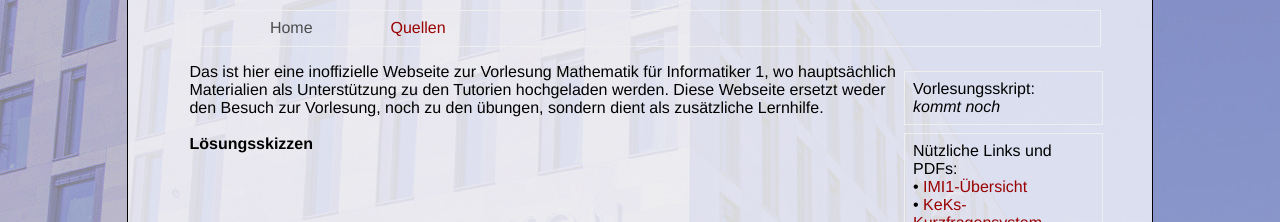
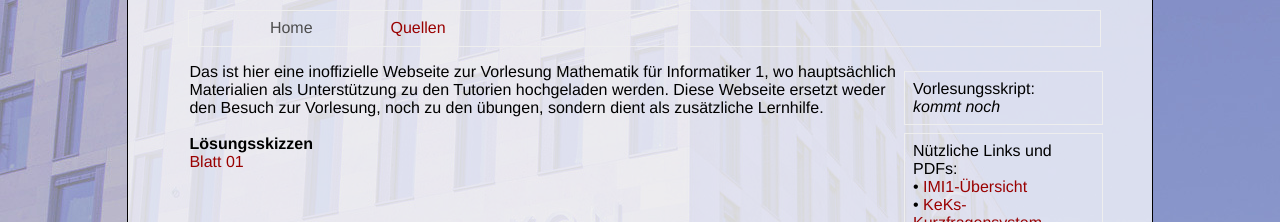
Before and after one commit to salathbar/imi1_ws1819, a plain HTML site: page index.html in a window 1280 px wide. Shown: the part 377-599 px from the top of the page. Drawn offline with Linux system fonts and the light colour scheme.

Commit message:
Blatt01 Musterloesung hochgeladen

```diff
--- a/index.html
+++ b/index.html
@@ -105,9 +105,10 @@
 				<br><br>
 
 				<b> L&ouml;sungsskizzen </b>
+
+				<br>
+	     <a href="Non_HTML/PDFs/blatt01_lsg.zip">Blatt 01</a>
 			<!--
-				<br>
-	     <a href="Non_HTML/PDFs/blatt02_lsg.zip">Blatt 02</a>
  &nbsp;&nbsp;<a href="Non_HTML/PDFs/blatt03_lsg.zip">Blatt 03</a>
  &nbsp;&nbsp;<a href="Non_HTML/PDFs/Wdh.zip">Wiederholungstutorium</a>
 				&nbsp;&nbsp;<a href="Non_HTML/PDFs/blatt06_lsg.zip">Blatt 06</a>
```
Also changed, not shown: 11 other files.
